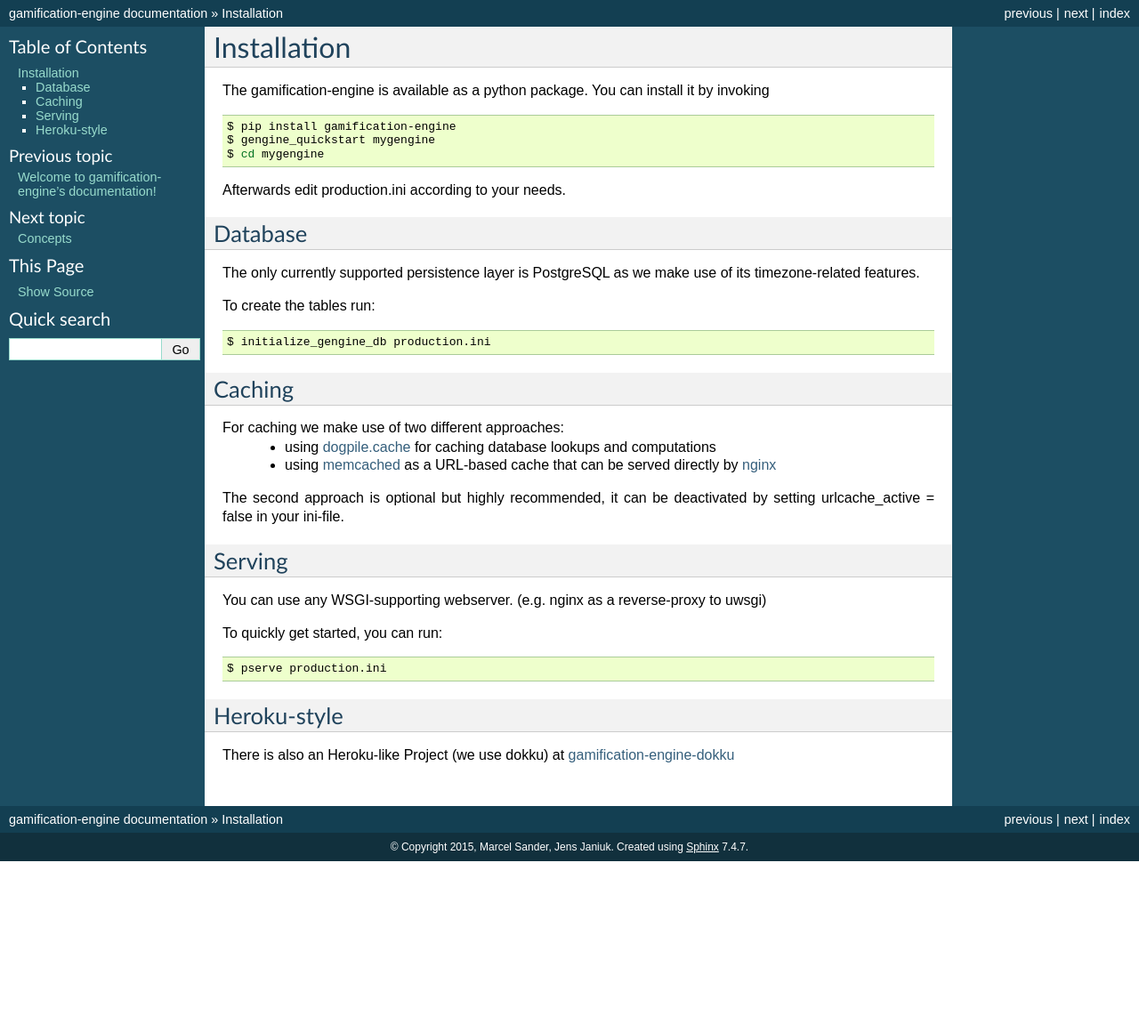
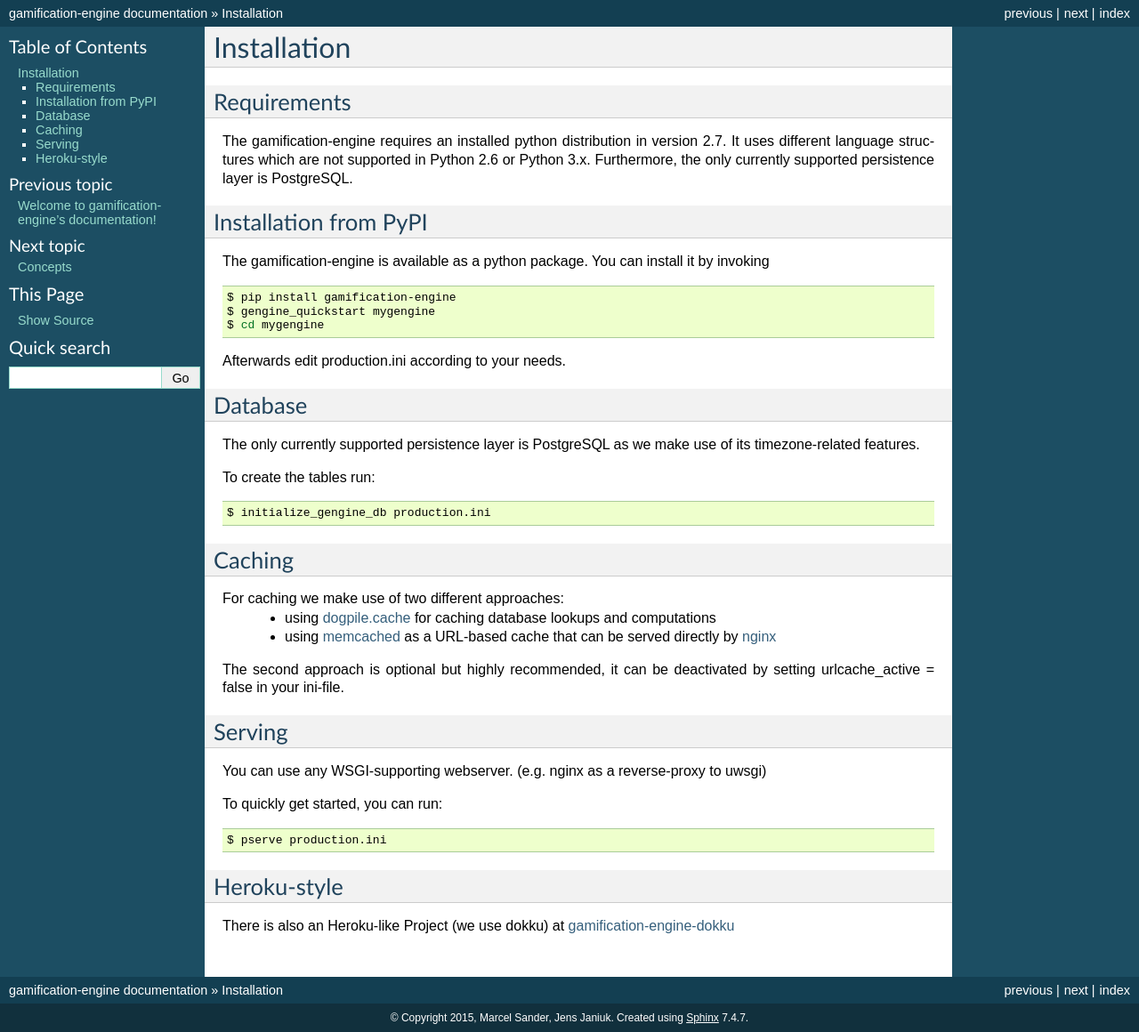
Before and after one commit to ActiDoo/gamification-engine, a Sphinx documentation site: the page built from docs/installing/index.rst, in a window 1280 px wide. Shown: the whole page at 89% size. Built offline with Sphinx 7.4.7, drawn with Linux system fonts in a browser that asks for light colours; formulas are drawn with MathJax 3; before the commit the page ends 968 px from its top, so only the background shows below that.

Commit message:
Add requirements for installation

```diff
--- a/docs/installing/index.rst
+++ b/docs/installing/index.rst
@@ -3,6 +3,15 @@
 
 Installation
 ------------
+
+Requirements
+============
+
+The gamification-engine requires an installed python distribution in version 2.7. It uses different language structures which are not supported in Python 2.6 or Python 3.x. Furthermore, the only currently supported persistence layer is PostgreSQL.
+
+
+Installation from PyPI
+======================
 
 The gamification-engine is available as a python package.
 You can install it by invoking
```
